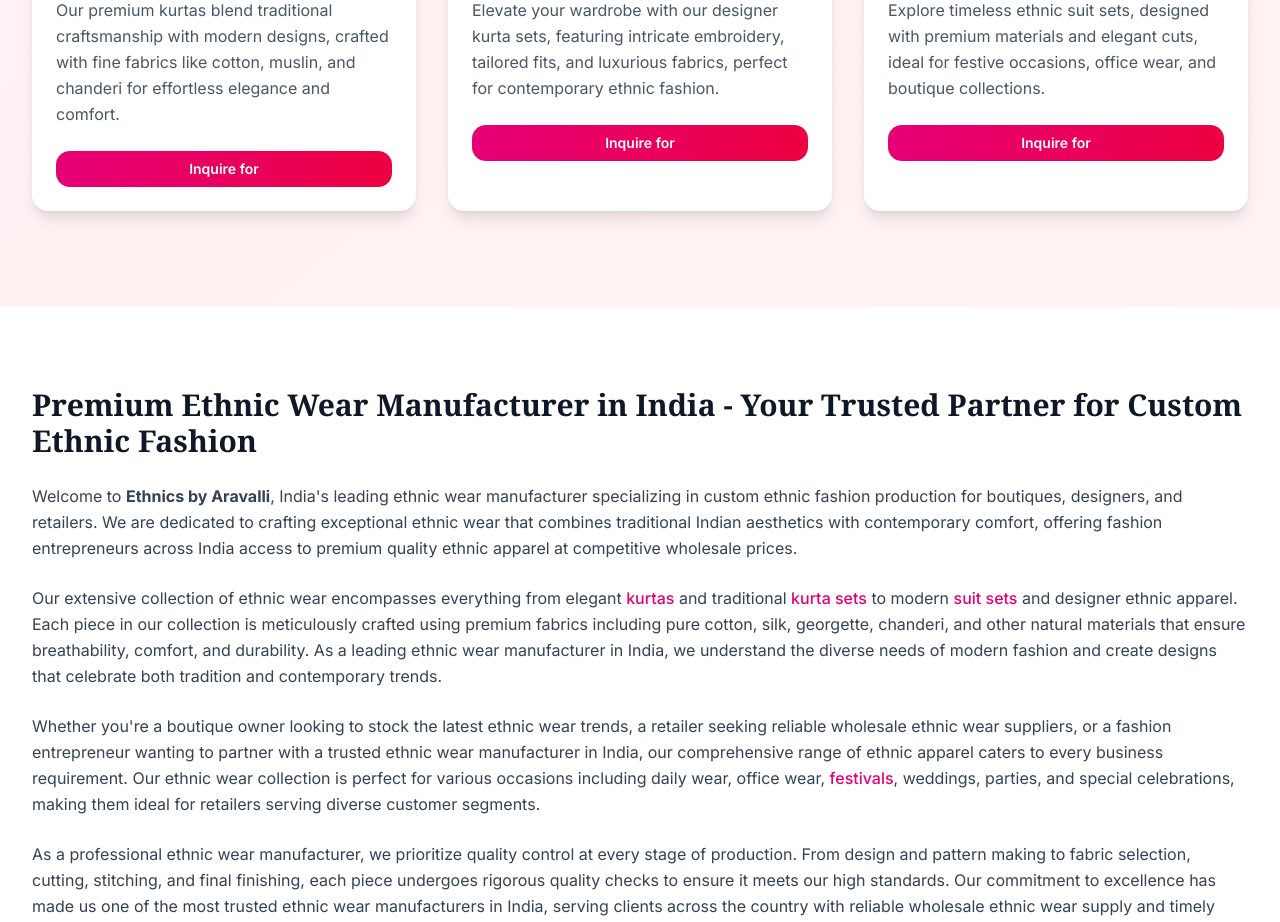
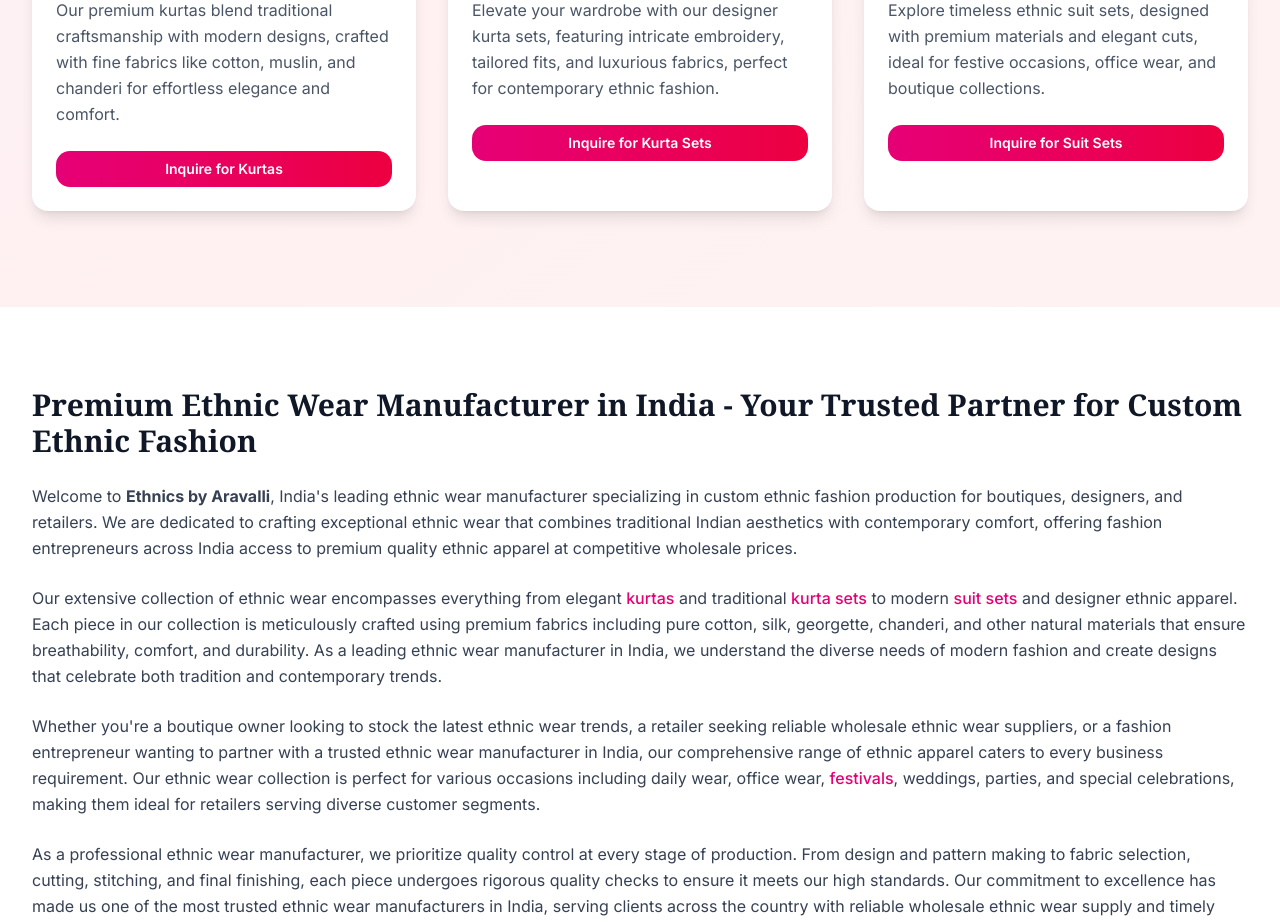
Before and after one commit to developerkhurrana/static-ethnicsbyaravalli, a Next.js app: page /ethnic-wear-manufacturer in a window 1280 px wide. Shown: the part 3120-4042 px from the top of the page. Built offline with nearby package versions, Linux system fonts and the light colour scheme.

Commit message:
Update inquiry button text for product clarity
Changed the button text from 'Inquire for' to specify product types: 'Inquire for Kurtas', 'Inquire for Kurta Sets', and 'Inquire for Suit Sets' to improve clarity for users.

```diff
--- a/app/ethnic-wear-manufacturer/page.tsx
+++ b/app/ethnic-wear-manufacturer/page.tsx
@@ -413,7 +413,7 @@
                     className="w-full bg-gradient-to-r from-pink-600 to-rose-600 hover:from-pink-700 hover:to-rose-700 text-white font-semibold py-3 rounded-xl transition-all duration-300 transform group-hover:scale-105"
                     asChild
                   >
-                    <Link href="/contact">Inquire for</Link>
+                    <Link href="/contact">Inquire for Kurtas</Link>
                   </Button>
                 </div>
               </div>
@@ -440,7 +440,7 @@
                     className="w-full bg-gradient-to-r from-pink-600 to-rose-600 hover:from-pink-700 hover:to-rose-700 text-white font-semibold py-3 rounded-xl transition-all duration-300 transform group-hover:scale-105"
                     asChild
                   >
-                    <Link href="/contact">Inquire for</Link>
+                    <Link href="/contact">Inquire for Kurta Sets</Link>
                   </Button>
                 </div>
               </div>
@@ -467,7 +467,7 @@
                     className="w-full bg-gradient-to-r from-pink-600 to-rose-600 hover:from-pink-700 hover:to-rose-700 text-white font-semibold py-3 rounded-xl transition-all duration-300 transform group-hover:scale-105"
                     asChild
                   >
-                    <Link href="/contact">Inquire for</Link>
+                    <Link href="/contact">Inquire for Suit Sets</Link>
                   </Button>
                 </div>
               </div>
```
